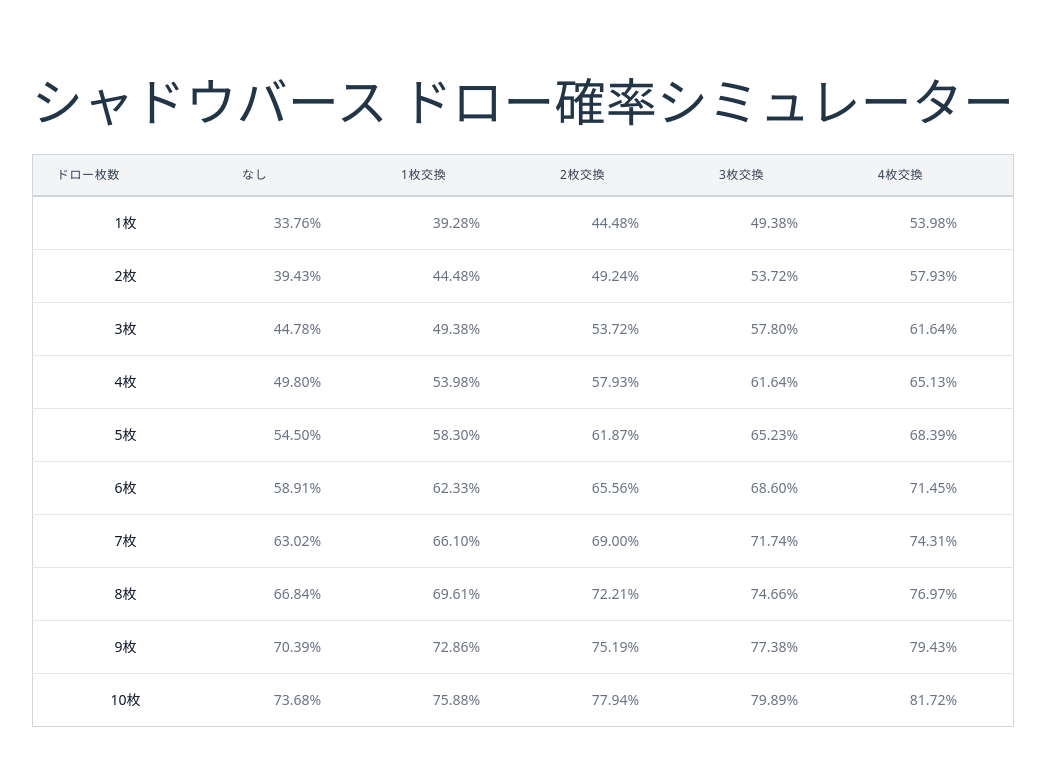
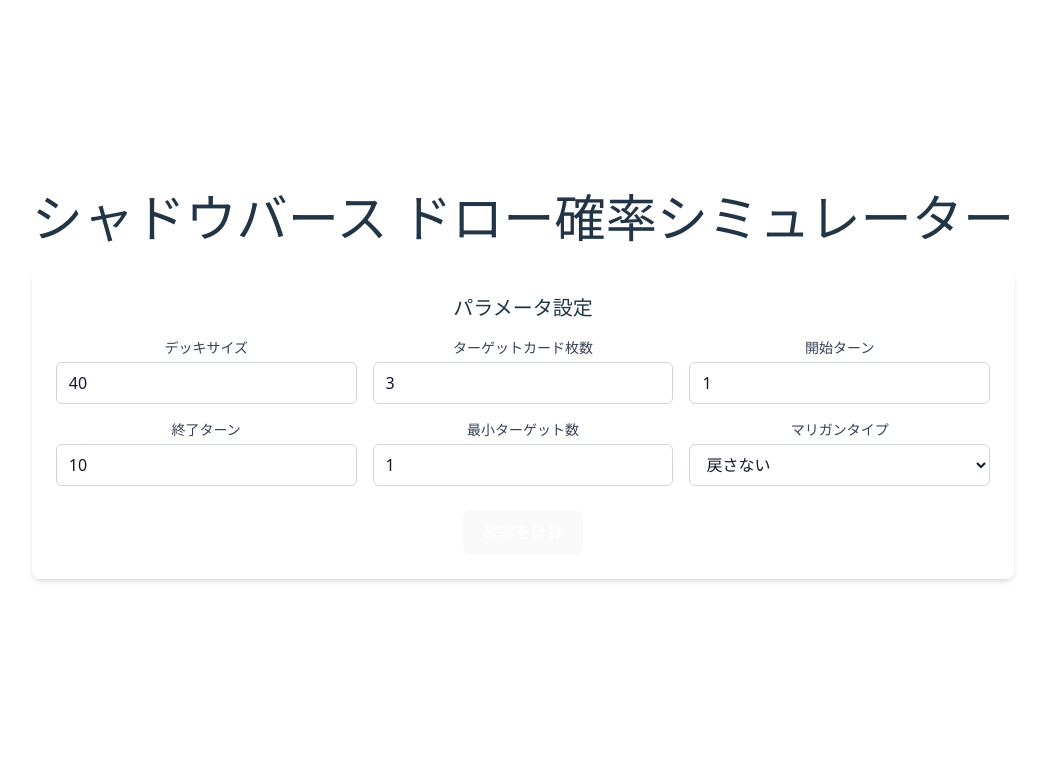
Before and after one commit to torohash/swb-draw-calculator, a React (Vite) app: page / in a window 1280 px wide. Shown: the top 766 px of the page, without its empty margins (117-1162 px from the left). Built offline with nearby package versions, Linux system fonts and the light colour scheme; the HTML template or start-up script is replaced by a standard one.

Commit message:
UI作成

```diff
--- a/package.json
+++ b/package.json
@@ -15,8 +15,11 @@
 		"test:run": "vitest run"
 	},
 	"dependencies": {
+		"@hookform/resolvers": "^5.1.1",
 		"react": "^19.1.0",
-		"react-dom": "^19.1.0"
+		"react-dom": "^19.1.0",
+		"react-hook-form": "^7.58.1",
+		"zod": "^3.25.67"
 	},
 	"devDependencies": {
 		"@tailwindcss/postcss": "^4.1.10",
--- a/src/App.tsx
+++ b/src/App.tsx
@@ -1,47 +1,220 @@
+import { zodResolver } from "@hookform/resolvers/zod";
+import { useId, useState } from "react";
+import { useForm } from "react-hook-form";
 import "./App.css";
 import { DrawTable } from "./components/DrawTable";
 import { calculateDrawProbability } from "./funcs/probabilityCalculator";
+import {
+  type ProbabilityFormData,
+  probabilityFormSchema,
+} from "./schemas/probabilityForm";
 import { type DrawTableRow, MulliganType } from "./types/drawTable";
 
 function App() {
-  // ハードコーディングされたパラメータ
-  const deckSize = 40; // シャドウバースの標準デッキサイズ
-  const targetCards = 3; // ターゲットカードの枚数
-  const fromTurn = 1; // 開始ターン
-  const toTurn = 10; // 終了ターン
-  const minTarget = 1; // 最小ターゲット数（1枚以上引く確率）
+  const [tableData, setTableData] = useState<DrawTableRow[]>([]);
 
-  // マリガンタイプの選択
-  // WITHOUT_REPLACEMENT: 戻さない（現在の実装）
-  // WITH_REPLACEMENT: 戻す
-  const mulliganType = MulliganType.WITHOUT_REPLACEMENT;
+  // フォームフィールド用のID生成
+  const deckSizeId = useId();
+  const targetCardsId = useId();
+  const fromTurnId = useId();
+  const toTurnId = useId();
+  const minTargetId = useId();
+  const mulliganTypeId = useId();
 
-  // 計算処理の実行
+  const {
+    register,
+    handleSubmit,
+    formState: { errors },
+  } = useForm<ProbabilityFormData>({
+    resolver: zodResolver(probabilityFormSchema),
+    defaultValues: {
+      deckSize: 40,
+      targetCards: 3,
+      fromTurn: 1,
+      toTurn: 10,
+      minTarget: 1,
+      mulliganType: MulliganType.WITHOUT_REPLACEMENT,
+    },
+  });
+
+  const onSubmit = (data: ProbabilityFormData) => {
     const probabilityResults = calculateDrawProbability(
-    deckSize,
-    targetCards,
-    fromTurn,
-    toTurn,
-    minTarget,
-    mulliganType,
+      data.deckSize,
+      data.targetCards,
+      data.fromTurn,
+      data.toTurn,
+      data.minTarget,
+      data.mulliganType,
     );
 
-  // DrawTableRowフォーマットに変換
-  const tableData: DrawTableRow[] = probabilityResults.map((result, index) => ({
-    drawCount: fromTurn + index,
+    const newTableData: DrawTableRow[] = probabilityResults.map(
+      (result, index) => ({
+        drawCount: data.fromTurn + index,
         none: result.none,
         exchange1: result.exchange1,
         exchange2: result.exchange2,
         exchange3: result.exchange3,
         exchange4: result.exchange4,
-  }));
+      }),
+    );
+
+    setTableData(newTableData);
+  };
 
   return (
     <div className="container mx-auto p-4">
       <h1 className="text-3xl font-bold mb-6 text-center">
         シャドウバース ドロー確率シミュレーター
       </h1>
-      <DrawTable data={tableData} />
+
+      <form onSubmit={handleSubmit(onSubmit)}>
+        <div className="bg-white rounded-lg shadow-md p-6 mb-8">
+          <h2 className="text-xl font-semibold mb-4">パラメータ設定</h2>
+
+          <div className="grid grid-cols-1 md:grid-cols-2 lg:grid-cols-3 gap-4 mb-6">
+            {/* デッキサイズ */}
+            <div>
+              <label
+                htmlFor={deckSizeId}
+                className="block text-sm font-medium text-gray-700 mb-1"
+              >
+                デッキサイズ
+              </label>
+              <input
+                id={deckSizeId}
+                type="number"
+                {...register("deckSize", { valueAsNumber: true })}
+                className="w-full px-3 py-2 border border-gray-300 rounded-md focus:outline-none focus:ring-2 focus:ring-blue-500 bg-white text-gray-900"
+              />
+              {errors.deckSize && (
+                <p className="mt-1 text-sm text-red-600">
+                  {errors.deckSize.message}
+                </p>
+              )}
+            </div>
+
+            {/* ターゲットカード枚数 */}
+            <div>
+              <label
+                htmlFor={targetCardsId}
+                className="block text-sm font-medium text-gray-700 mb-1"
+              >
+                ターゲットカード枚数
+              </label>
+              <input
+                id={targetCardsId}
+                type="number"
+                {...register("targetCards", { valueAsNumber: true })}
+                className="w-full px-3 py-2 border border-gray-300 rounded-md focus:outline-none focus:ring-2 focus:ring-blue-500 bg-white text-gray-900"
+              />
+              {errors.targetCards && (
+                <p className="mt-1 text-sm text-red-600">
+                  {errors.targetCards.message}
+                </p>
+              )}
+            </div>
+
+            {/* 開始ターン */}
+            <div>
+              <label
+                htmlFor={fromTurnId}
+                className="block text-sm font-medium text-gray-700 mb-1"
+              >
+                開始ターン
+              </label>
+              <input
+                id={fromTurnId}
+                type="number"
+                {...register("fromTurn", { valueAsNumber: true })}
+                className="w-full px-3 py-2 border border-gray-300 rounded-md focus:outline-none focus:ring-2 focus:ring-blue-500 bg-white text-gray-900"
+              />
+              {errors.fromTurn && (
+                <p className="mt-1 text-sm text-red-600">
+                  {errors.fromTurn.message}
+                </p>
+              )}
+            </div>
+
+            {/* 終了ターン */}
+            <div>
+              <label
+                htmlFor={toTurnId}
+                className="block text-sm font-medium text-gray-700 mb-1"
+              >
+                終了ターン
+              </label>
+              <input
+                id={toTurnId}
+                type="number"
+                {...register("toTurn", { valueAsNumber: true })}
+                className="w-full px-3 py-2 border border-gray-300 rounded-md focus:outline-none focus:ring-2 focus:ring-blue-500 bg-white text-gray-900"
+              />
+              {errors.toTurn && (
+                <p className="mt-1 text-sm text-red-600">
+                  {errors.toTurn.message}
+                </p>
+              )}
+            </div>
+
+            {/* 最小ターゲット数 */}
+            <div>
+              <label
+                htmlFor={minTargetId}
+                className="block text-sm font-medium text-gray-700 mb-1"
+              >
+                最小ターゲット数
+              </label>
+              <input
+                id={minTargetId}
+                type="number"
+                {...register("minTarget", { valueAsNumber: true })}
+                className="w-full px-3 py-2 border border-gray-300 rounded-md focus:outline-none focus:ring-2 focus:ring-blue-500 bg-white text-gray-900"
+              />
+              {errors.minTarget && (
+                <p className="mt-1 text-sm text-red-600">
+                  {errors.minTarget.message}
+                </p>
+              )}
+            </div>
+
+            {/* マリガンタイプ */}
+            <div>
+              <label
+                htmlFor={mulliganTypeId}
+                className="block text-sm font-medium text-gray-700 mb-1"
+              >
+                マリガンタイプ
+              </label>
+              <select
+                id={mulliganTypeId}
+                {...register("mulliganType")}
+                className="w-full px-3 py-2 border border-gray-300 rounded-md focus:outline-none focus:ring-2 focus:ring-blue-500 bg-white text-gray-900"
+              >
+                <option value={MulliganType.WITHOUT_REPLACEMENT}>
+                  戻さない
+                </option>
+                <option value={MulliganType.WITH_REPLACEMENT}>戻す</option>
+              </select>
+              {errors.mulliganType && (
+                <p className="mt-1 text-sm text-red-600">
+                  {errors.mulliganType.message}
+                </p>
+              )}
+            </div>
+          </div>
+
+          {/* 計算ボタン */}
+          <button
+            type="submit"
+            className="w-full md:w-auto px-6 py-3 bg-blue-600 text-white font-medium rounded-md hover:bg-blue-700 focus:outline-none focus:ring-2 focus:ring-blue-500 focus:ring-offset-2 transition-colors"
+          >
+            確率を計算
+          </button>
+        </div>
+      </form>
+
+      {/* 結果テーブル */}
+      {tableData.length > 0 && <DrawTable data={tableData} />}
     </div>
   );
 }
--- /dev/null
+++ b/src/schemas/probabilityForm.ts
@@ -0,0 +1,44 @@
+import { z } from "zod";
+import { MulliganType } from "../types/drawTable";
+
+export const probabilityFormSchema = z
+  .object({
+    deckSize: z
+      .number()
+      .int("整数を入力してください")
+      .min(1, "デッキサイズは1以上で入力してください")
+      .max(100, "デッキサイズは100以下で入力してください"),
+    targetCards: z
+      .number()
+      .int("整数を入力してください")
+      .min(1, "ターゲットカード枚数は1以上で入力してください"),
+    fromTurn: z
+      .number()
+      .int("整数を入力してください")
+      .min(1, "開始ターンは1以上で入力してください")
+      .max(100, "開始ターンは100以下で入力してください"),
+    toTurn: z
+      .number()
+      .int("整数を入力してください")
+      .min(1, "終了ターンは1以上で入力してください")
+      .max(100, "終了ターンは100以下で入力してください"),
+    minTarget: z
+      .number()
+      .int("整数を入力してください")
+      .min(1, "最小ターゲット数は1以上で入力してください"),
+    mulliganType: z.nativeEnum(MulliganType),
+  })
+  .refine((data) => data.targetCards <= data.deckSize, {
+    message: "ターゲットカード枚数はデッキサイズ以下で入力してください",
+    path: ["targetCards"],
+  })
+  .refine((data) => data.toTurn >= data.fromTurn, {
+    message: "終了ターンは開始ターン以上で入力してください",
+    path: ["toTurn"],
+  })
+  .refine((data) => data.minTarget <= data.targetCards, {
+    message: "最小ターゲット数はターゲットカード枚数以下で入力してください",
+    path: ["minTarget"],
+  });
+
+export type ProbabilityFormData = z.infer<typeof probabilityFormSchema>;
```
Also changed, not shown: 1 other file (tests, documents, lock files or other folders). Lines whose indentation alone changed are shown as unchanged.
